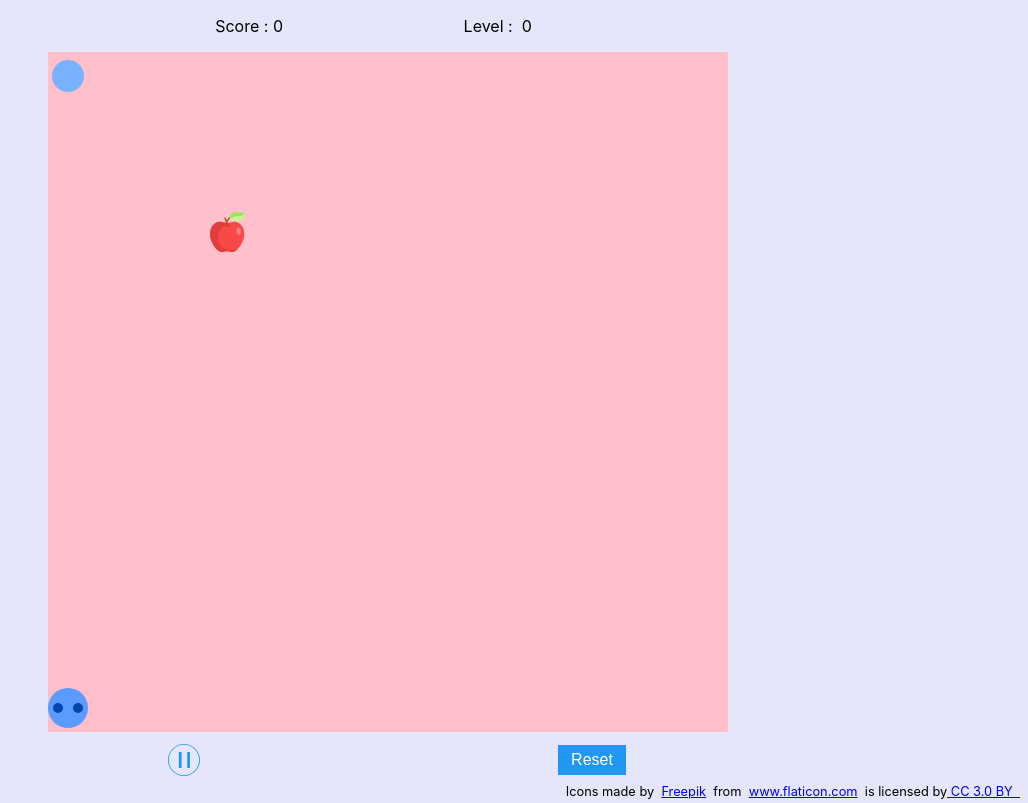
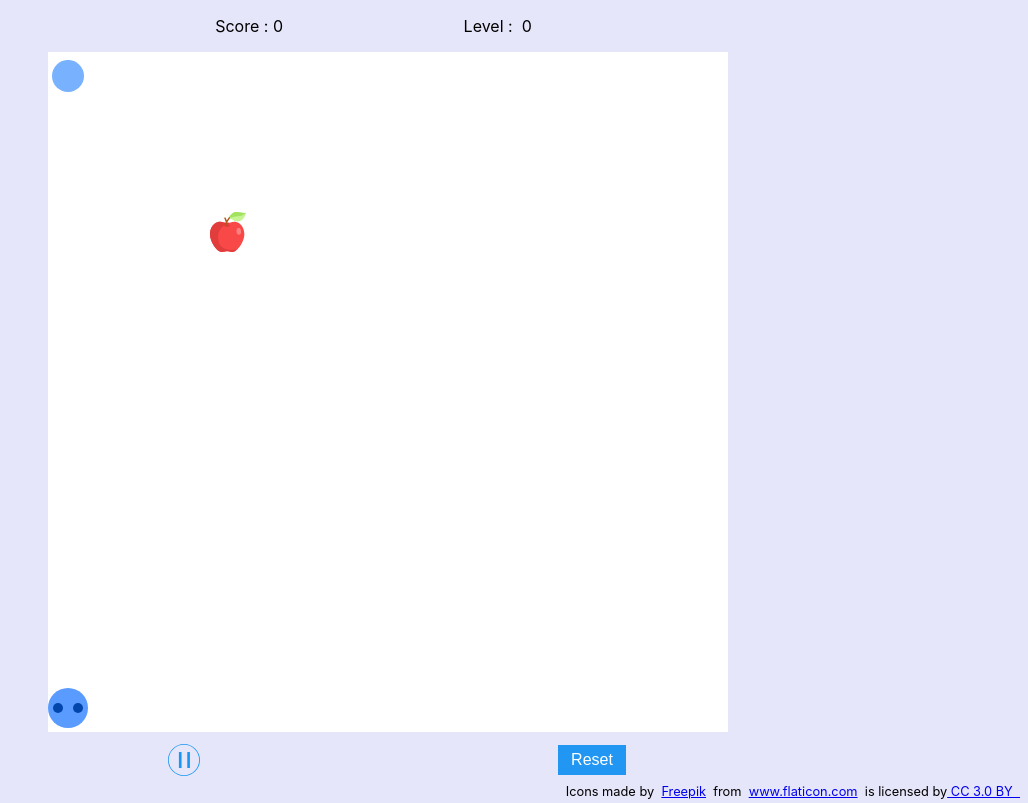
Before and after one commit to sebinbenjamin/react-snakegame, a React (Create React App) app: page / in a window 1280 px wide. Shown: the whole page, without its empty margins (252-1280 px from the left). Built offline with nearby package versions, Linux system fonts and the light colour scheme.

Commit message:
change color back to white

```diff
--- a/src/Components/PlayArea/PlayArea.module.css
+++ b/src/Components/PlayArea/PlayArea.module.css
@@ -4,5 +4,5 @@
   height: 85vh;
   position: relative;
   margin: auto;
-  background-color: pink;
+  background-color: white;
 }
```
